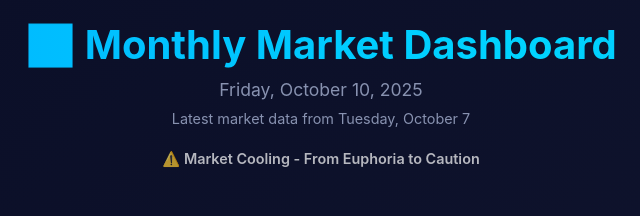
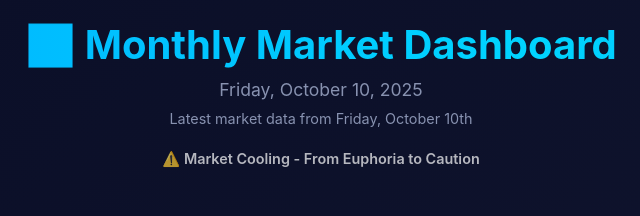
Before and after one commit to blends/daily-market-updates, a plain HTML site: page index.html in a window 1280 px wide. Shown: the top 216 px of the page, 319-959 px from the left. Drawn offline with nearby package versions, Linux system fonts and the light colour scheme.

Commit message:
Update index.html

```diff
--- a/index.html
+++ b/index.html
@@ -335,7 +335,7 @@
         <div class="header">
             <h1>📊 Monthly Market Dashboard</h1>
             <div class="date">Friday, October 10, 2025</div>
-            <div style="font-size: 0.9rem; color: #8892b0; margin: 5px 0;">Latest market data from Tuesday, October 7</div>
+            <div style="font-size: 0.9rem; color: #8892b0; margin: 5px 0;">Latest market data from Friday, October 10th</div>
             <div class="market-status bearish">⚠️ Market Cooling - From Euphoria to Caution</div>
         </div>
 
```
